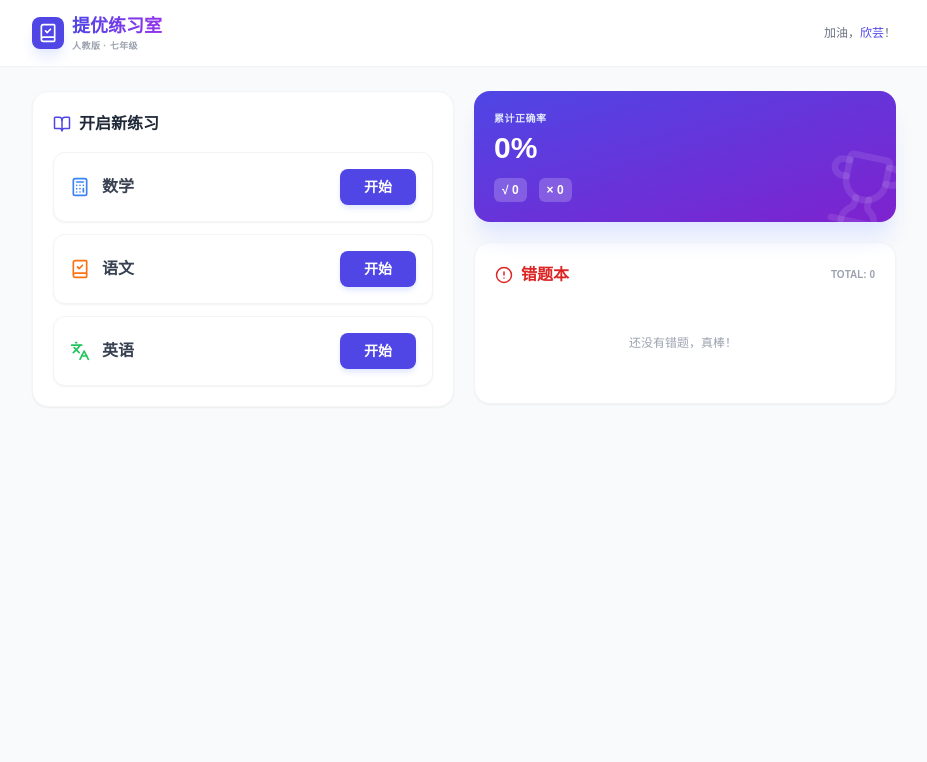
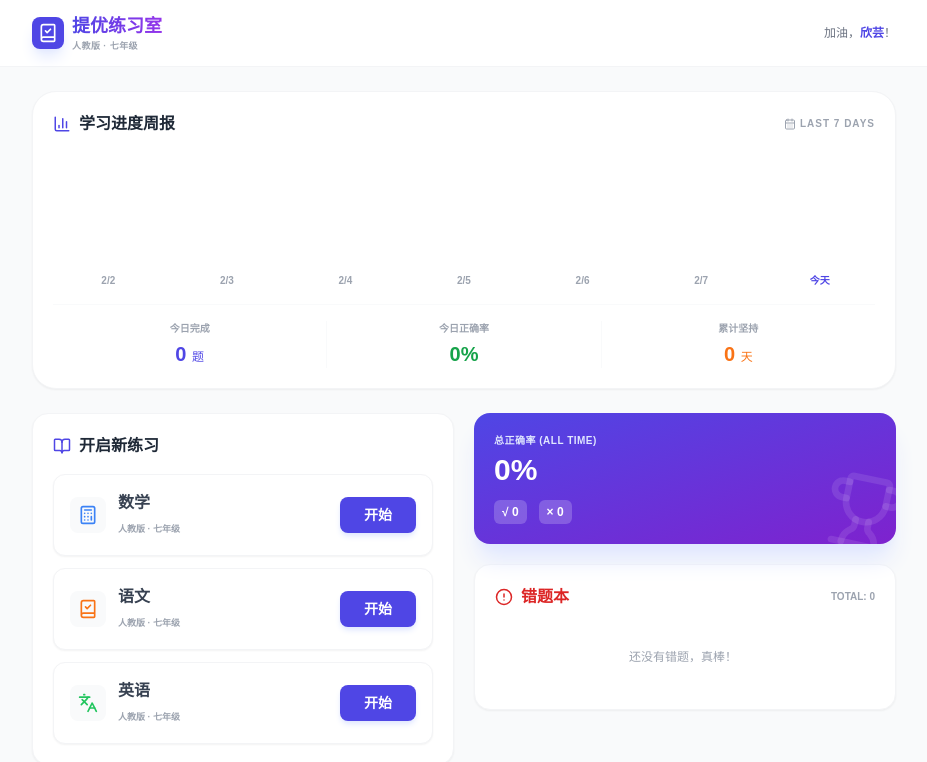
Before and after one commit to qian20010413/xinyunxuexi, a React (Vite) app: page / in a window 1280 px wide. Shown: the top 762 px of the page, without its empty margins (176-1103 px from the left). Built offline with nearby package versions, Linux system fonts and the light colour scheme.

Commit message:
Add files via upload

```diff
--- a/App.tsx
+++ b/App.tsx
@@ -1,6 +1,6 @@
 
-import React, { useState, useEffect } from 'react';
-import { Subject, Difficulty, Question, Mistake } from './types';
+import React, { useState, useEffect, useMemo } from 'react';
+import { Subject, Difficulty, Question, Mistake, DailyRecord } from './types';
 import { getRandomQuestions } from './questionBank';
 import {
   BookOpen,
@@ -13,28 +13,20 @@ import {
   Trophy,
   CheckCircle2,
   XCircle,
-  SendHorizontal
+  SendHorizontal,
+  BarChart3,
+  CalendarDays
 } from 'lucide-react';
 
 const SESSION_TOTAL = 10;
 
-/**
- * 增强版答案归一化逻辑
- * 1. 移除所有空格和中文标点
- * 2. 统一转大写
- * 3. 数学特化：将 "1X" 转换为 "X"，处理系数1的问题
- */
 const normalize = (str: string) => {
   if (!str) return '';
   let result = str.trim()
-    .replace(/\s+/g, '') // 移除所有空格
-    .replace(/[.．。，,]/g, '') // 移除常见标点
+    .replace(/\s+/g, '')
+    .replace(/[.．。，,]/g, '')
     .toUpperCase();
-
-  // 数学特化处理：去掉变量前的系数1 (如 1X -> X, 1A -> A)
-  // 匹配数字1后紧跟字母的情况
   result = result.replace(/\b1([A-Z])\b/g, '$1');
-
   return result;
 };
 
@@ -53,7 +45,7 @@ const Header: React.FC<{ name: string }> = ({ name }) => (
         </div>
       </div>
       <div className="text-xs font-medium text-gray-500">
-        加油，<span className="text-indigo-600">{name}</span>！
+        加油，<span className="text-indigo-600 font-bold">{name}</span>！
       </div>
     </div>
   </header>
@@ -72,6 +64,7 @@ const App: React.FC = () => {
 
   const [inputValue, setInputValue] = useState('');
   const [mistakes, setMistakes] = useState<Mistake[]>([]);
+  const [history, setHistory] = useState<DailyRecord[]>([]);
   const [stats, setStats] = useState({ total: 0, correct: 0 });
 
   useEffect(() => {
@@ -79,12 +72,39 @@ const App: React.FC = () => {
     if (savedMistakes) setMistakes(JSON.parse(savedMistakes));
     const savedStats = localStorage.getItem('stats');
     if (savedStats) setStats(JSON.parse(savedStats));
+    const savedHistory = localStorage.getItem('exercise_history');
+    if (savedHistory) setHistory(JSON.parse(savedHistory));
   }, []);
 
   useEffect(() => {
     localStorage.setItem('mistakes', JSON.stringify(mistakes));
     localStorage.setItem('stats', JSON.stringify(stats));
-  }, [mistakes, stats]);
+    localStorage.setItem('exercise_history', JSON.stringify(history));
+  }, [mistakes, stats, history]);
+
+  const todayDate = new Date().toISOString().split('T')[0];
+
+  const todayStats = useMemo(() => {
+    return history.find(h => h.date === todayDate) || { count: 0, correct: 0, subjects: {} };
+  }, [history, todayDate]);
+
+  const last7Days = useMemo(() => {
+    const dates = [];
+    for (let i = 6; i >= 0; i--) {
+      const d = new Date();
+      d.setDate(d.getDate() - i);
+      const dateStr = d.toISOString().split('T')[0];
+      const record = history.find(h => h.date === dateStr);
+      dates.push({
+        date: dateStr,
+        label: i === 0 ? '今天' : `${d.getMonth()+1}/${d.getDate()}`,
+        count: record ? record.count : 0
+      });
+    }
+    return dates;
+  }, [history]);
+
+  const maxDailyCount = Math.max(...last7Days.map(d => d.count), 10);
 
   const startSession = (subject: Subject, difficulty: Difficulty) => {
     setSession({
@@ -125,6 +145,35 @@ const App: React.FC = () => {
   const nextQuestion = () => {
     if (!session) return;
     if (session.currentIndex + 1 >= session.questions.length) {
+      // 完成练习，更新历史记录
+      const correctCount = session.answers.filter((ans, idx) =>
+        normalize(ans) === normalize(session.questions[idx].correctAnswer)
+      ).length;
+
+      setHistory(prev => {
+        const existingIdx = prev.findIndex(h => h.date === todayDate);
+        const newHistory = [...prev];
+        if (existingIdx > -1) {
+          newHistory[existingIdx] = {
+            ...newHistory[existingIdx],
+            count: newHistory[existingIdx].count + SESSION_TOTAL,
+            correct: newHistory[existingIdx].correct + correctCount,
+            subjects: {
+              ...newHistory[existingIdx].subjects,
+              [session.subject]: (newHistory[existingIdx].subjects[session.subject] || 0) + SESSION_TOTAL
+            }
+          };
+        } else {
+          newHistory.push({
+            date: todayDate,
+            count: SESSION_TOTAL,
+            correct: correctCount,
+            subjects: { [session.subject]: SESSION_TOTAL }
+          });
+        }
+        return newHistory;
+      });
+
       setSession(null);
     } else {
       setSession({
@@ -140,7 +189,58 @@ const App: React.FC = () => {
     return (
       <div className="min-h-screen bg-gray-50 pb-12">
         <Header name="欣芸" />
-        <main className="max-w-4xl mx-auto px-4 mt-6">
+        <main className="max-w-4xl mx-auto px-4 mt-6 space-y-6">
+
+          {/* 顶部学习仪表盘 */}
+          <section className="bg-white p-5 rounded-3xl shadow-sm border border-gray-100 overflow-hidden relative">
+            <div className="flex items-center justify-between mb-6">
+              <h2 className="text-base font-bold flex items-center gap-2 text-gray-800">
+                <BarChart3 className="text-indigo-600" size={18} />
+                学习进度周报
+              </h2>
+              <div className="text-[10px] font-bold text-gray-400 flex items-center gap-1 uppercase tracking-widest">
+                <CalendarDays size={12} /> Last 7 Days
+              </div>
+            </div>
+
+            <div className="grid grid-cols-7 gap-2 items-end h-32 mb-4">
+              {last7Days.map((day, i) => (
+                <div key={i} className="flex flex-col items-center gap-2 h-full justify-end">
+                  <div
+                    className={`w-full rounded-t-lg transition-all duration-500 ${day.date === todayDate ? 'bg-indigo-600' : 'bg-indigo-100'}`}
+                    style={{ height: `${(day.count / maxDailyCount) * 100}%`, minHeight: day.count > 0 ? '4px' : '0' }}
+                  >
+                    {day.count > 0 && (
+                      <div className="text-[9px] text-center font-bold text-indigo-700 -mt-5">
+                        {day.count}
+                      </div>
+                    )}
+                  </div>
+                  <span className={`text-[10px] font-bold ${day.date === todayDate ? 'text-indigo-600' : 'text-gray-400'}`}>
+                    {day.label}
+                  </span>
+                </div>
+              ))}
+            </div>
+
+            <div className="flex items-center justify-between pt-4 border-t border-gray-50">
+              <div className="text-center flex-1 border-r border-gray-50">
+                <p className="text-[10px] text-gray-400 font-bold uppercase mb-1">今日完成</p>
+                <p className="text-xl font-black text-indigo-600">{todayStats.count} <span className="text-xs font-medium">题</span></p>
+              </div>
+              <div className="text-center flex-1 border-r border-gray-50">
+                <p className="text-[10px] text-gray-400 font-bold uppercase mb-1">今日正确率</p>
+                <p className="text-xl font-black text-green-600">
+                  {todayStats.count > 0 ? Math.round((todayStats.correct / todayStats.count) * 100) : 0}%
+                </p>
+              </div>
+              <div className="text-center flex-1">
+                <p className="text-[10px] text-gray-400 font-bold uppercase mb-1">累计坚持</p>
+                <p className="text-xl font-black text-orange-500">{history.length} <span className="text-xs font-medium">天</span></p>
+              </div>
+            </div>
+          </section>
+
           <div className="grid grid-cols-1 md:grid-cols-2 gap-5">
             <div className="bg-white p-5 rounded-2xl shadow-sm border border-gray-100">
               <h2 className="text-base font-bold mb-4 flex items-center gap-2 text-gray-800">
@@ -149,12 +249,17 @@ const App: React.FC = () => {
               </h2>
               <div className="space-y-3">
                 {[Subject.MATH, Subject.CHINESE, Subject.ENGLISH].map(sub => (
-                  <div key={sub} className="p-4 rounded-xl border border-gray-100 bg-white shadow-sm flex items-center justify-between">
+                  <div key={sub} className="p-4 rounded-xl border border-gray-100 bg-white shadow-sm flex items-center justify-between hover:border-indigo-200 transition-all group">
                     <div className="flex items-center gap-3">
-                      {sub === Subject.MATH ? <Calculator className="text-blue-500" size={20} /> :
-                       sub === Subject.CHINESE ? <BookCheck className="text-orange-500" size={20} /> :
-                       <Languages className="text-green-500" size={20} />}
-                      <span className="font-bold text-gray-700">{sub}</span>
+                      <div className="p-2 rounded-lg bg-gray-50 group-hover:bg-indigo-50 transition-colors">
+                        {sub === Subject.MATH ? <Calculator className="text-blue-500" size={20} /> :
+                         sub === Subject.CHINESE ? <BookCheck className="text-orange-500" size={20} /> :
+                         <Languages className="text-green-500" size={20} />}
+                      </div>
+                      <div>
+                        <span className="font-bold text-gray-700 block">{sub}</span>
+                        <span className="text-[9px] text-gray-400 font-bold">人教版 · 七年级</span>
+                      </div>
                     </div>
                     <button
                       onClick={() => startSession(sub, Difficulty.EASY)}
@@ -170,7 +275,7 @@ const App: React.FC = () => {
             <div className="space-y-5">
               <div className="bg-gradient-to-br from-indigo-600 to-purple-700 text-white p-5 rounded-2xl shadow-xl shadow-indigo-100 relative overflow-hidden">
                 <div className="relative z-10">
-                  <h3 className="text-indigo-100 text-[10px] font-bold mb-1 tracking-wider uppercase">累计正确率</h3>
+                  <h3 className="text-indigo-100 text-[10px] font-bold mb-1 tracking-wider uppercase">总正确率 (All Time)</h3>
                   <div className="text-3xl font-bold mb-3">
                     {stats.total > 0 ? Math.round((stats.correct / stats.total) * 100) : 0}%
                   </div>
@@ -190,9 +295,9 @@ const App: React.FC = () => {
                   </div>
                   <span className="text-[10px] font-bold text-gray-400 uppercase">Total: {mistakes.length}</span>
                 </h2>
-                <div className="space-y-2 max-h-[220px] overflow-y-auto pr-1">
+                <div className="space-y-2 max-h-[160px] overflow-y-auto pr-1">
                   {mistakes.length === 0 ? (
-                    <p className="text-center py-8 text-xs text-gray-400 font-medium">还没有错题，真棒！</p>
+                    <p className="text-center py-6 text-xs text-gray-400 font-medium">还没有错题，真棒！</p>
                   ) : (
                     mistakes.map((m, idx) => (
                       <div key={idx} className="p-3 bg-red-50/50 rounded-lg border border-red-100 flex items-center justify-between">
@@ -231,8 +336,8 @@ const App: React.FC = () => {
                 进度: {session.currentIndex + 1} / {session.questions.length}
               </span>
             </div>
-            <div className="text-[10px] text-amber-500 font-bold bg-amber-50 px-2 py-0.5 rounded border border-amber-100">
-              练习中不可退出
+            <div className="text-[10px] text-amber-500 font-bold bg-amber-50 px-2 py-0.5 rounded border border-amber-100 flex items-center gap-1">
+              <AlertCircle size={10} /> 练习中不可退出
             </div>
           </div>
 
@@ -261,7 +366,7 @@ const App: React.FC = () => {
                     else if (isSelected) btnClass += "bg-red-50 border-red-500 text-red-700";
                     else btnClass += "bg-gray-50 border-transparent text-gray-300 opacity-50";
                   } else {
-                    btnClass += "bg-white border-gray-50 active:border-indigo-600 active:bg-indigo-50 text-gray-700";
+                    btnClass += "bg-white border-gray-50 active:border-indigo-600 active:bg-indigo-50 text-gray-700 hover:border-indigo-100";
                   }
 
                   return (
@@ -283,10 +388,12 @@ const App: React.FC = () => {
                     <input
                       type="text"
                       inputMode="text"
+                      autoFocus
                       className="w-full p-4 bg-gray-50 rounded-xl border-2 border-transparent focus:border-indigo-600 focus:bg-white outline-none transition-all text-center text-lg font-bold text-indigo-700"
                       placeholder="点击输入答案..."
                       value={inputValue}
                       onChange={(e) => setInputValue(e.target.value)}
+                      onKeyDown={(e) => e.key === 'Enter' && handleAnswer(inputValue)}
                       disabled={session.showExplanation}
                     />
                   </div>
@@ -318,7 +425,7 @@ const App: React.FC = () => {
                     <p className="text-[10px] font-black text-indigo-900 uppercase tracking-wider">知识点解析</p>
                   </div>
                   <p className="text-xs text-indigo-800 leading-relaxed font-medium">{currentQ.explanation}</p>
-                  {!isCorrect && <p className="mt-2 text-xs font-bold text-indigo-900">正确答案是：{currentQ.correctAnswer}</p>}
+                  {!isCorrect && <p className="mt-2 text-xs font-bold text-indigo-900">正确答案是：<span className="bg-white px-2 py-0.5 rounded border border-indigo-200">{currentQ.correctAnswer}</span></p>}
                 </div>
                 <button
                   onClick={nextQuestion}
--- a/types.ts
+++ b/types.ts
@@ -30,7 +30,7 @@ export interface Question {
   options?: string[];
   correctAnswer: string;
   explanation: string;
-  svgContent?: string; // 新增：用于存放图形化内容的 SVG 字符串
+  svgContent?: string;
   userAnswer?: string;
   isCorrect?: boolean;
   timestamp?: number;
@@ -41,8 +41,17 @@ export interface Mistake extends Question {
   retryCount: number;
 }
 
+// 新增：每日练习快照
+export interface DailyRecord {
+  date: string; // YYYY-MM-DD
+  count: number;
+  correct: number;
+  subjects: Record<string, number>;
+}
+
 export interface Progress {
   completed: number;
   correct: number;
   subjectStats: Record<Subject, { completed: number; correct: number }>;
+  history: DailyRecord[];
 }
```
